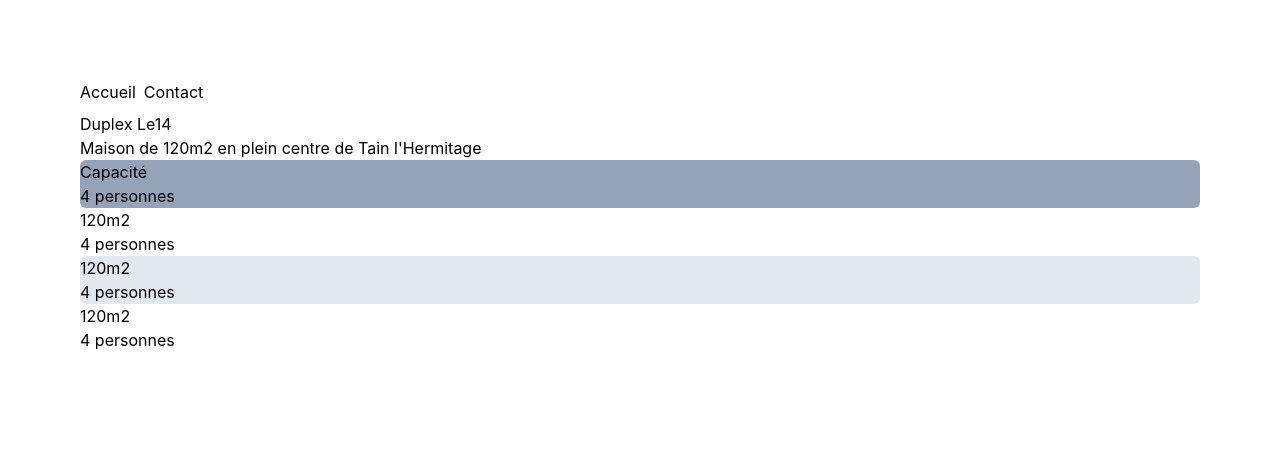
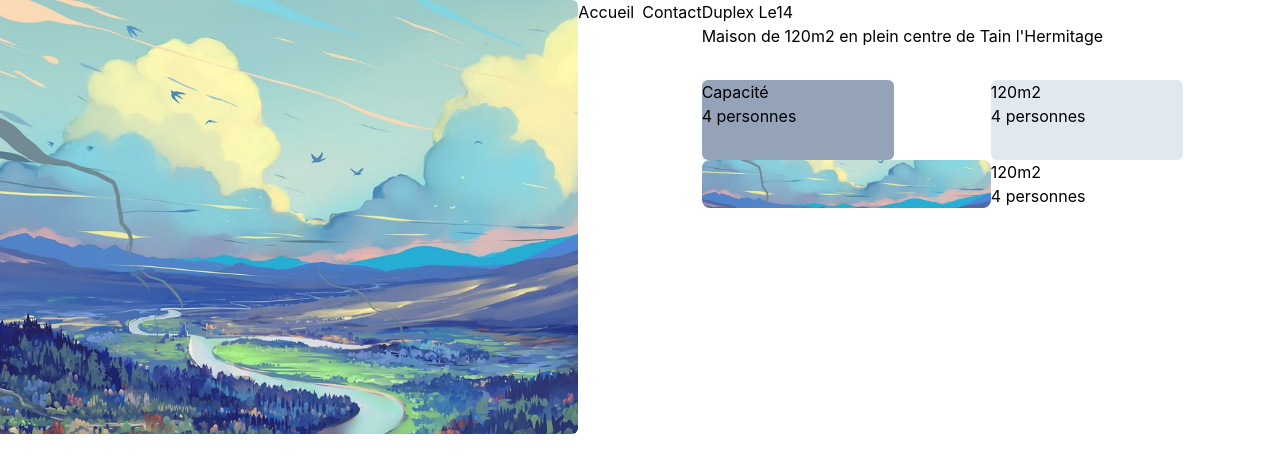
Before and after one commit to T-Urud/le14-project, a React (Create React App) app: page / in a window 1280 px wide. Shown: the top 472 px of the page. Built offline with nearby package versions, Linux system fonts and the light colour scheme.

Commit message:
disposition update

```diff
--- /dev/null
+++ b/src/components/Activity.js
@@ -0,0 +1,18 @@
+import React from "react";
+import backgroundImg from "../assets/landscape_art_road_127350_800x600.jpg";
+
+const Activity = () => {
+  return (
+    <div className="w-1/2 h-full ">
+      <div className="">
+        <img
+          src={backgroundImg}
+          alt=""
+          className="w-full h-full rounded-r-md"
+        />
+      </div>
+    </div>
+  );
+};
+
+export default Activity;
--- a/src/index.css
+++ b/src/index.css
@@ -11,7 +11,7 @@
 
 body {
   margin: 0 auto;
-  padding: 5rem;
+  /* padding: 5rem; */
   font-family: -apple-system, BlinkMacSystemFont, 'Segoe UI', 'Roboto', 'Oxygen',
     'Ubuntu', 'Cantarell', 'Fira Sans', 'Droid Sans', 'Helvetica Neue',
     sans-serif;
--- a/src/pages/Home.js
+++ b/src/pages/Home.js
@@ -1,31 +1,38 @@
 import React from "react";
 import Header from "../components/Header";
+import backgroundImg from "../assets/landscape_art_road_127350_800x600.jpg";
+import Activity from "../components/Activity";
 
 const Home = () => {
   return (
-    <div>
+    <section className="flex">
+      <Activity />
       <Header />
+      <div className="w-1/2">
         <h1>Duplex Le14</h1>
         <h2>Maison de 120m2 en plein centre de Tain l'Hermitage</h2>
-      <div className="grid">
-        <div className="bg-slate-400 rounded-md">
+        <div className="grid grid-cols-2 my-8">
+          <div className="bg-slate-400 rounded-md w-48 h-20">
             <h2>Capacité</h2>
             <span>4 personnes</span>
           </div>
-        <div className="">
+          <div className="bg-slate-200 rounded-md w-48 h-20">
             <h2>120m2</h2>
             <span>4 personnes</span>
           </div>
-        <div className="bg-slate-200 rounded-md">
-          <h2>120m2</h2>
-          <span>4 personnes</span>
-        </div>
+          <div
+            className="rounded-lg w-full h-full bg-center bg-cover"
+            style={{
+              backgroundImage: `url(${backgroundImg})`,
+            }}
+          ></div>
           <div className="">
             <h2>120m2</h2>
             <span>4 personnes</span>
           </div>
         </div>
       </div>
+    </section>
   );
 };
 
```
Also changed, not shown: src/assets/landscape_art_road_127350_800x600.jpg (renamed from src/landscape_art_road_127350_800x600.jpg). Lines whose indentation alone changed are shown as unchanged.
